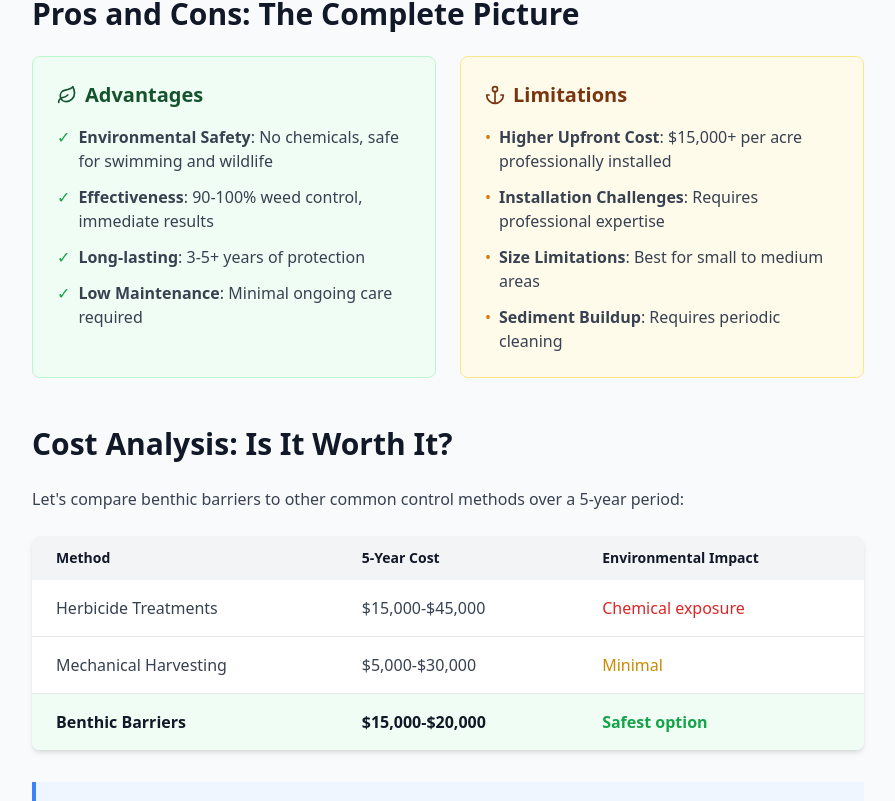
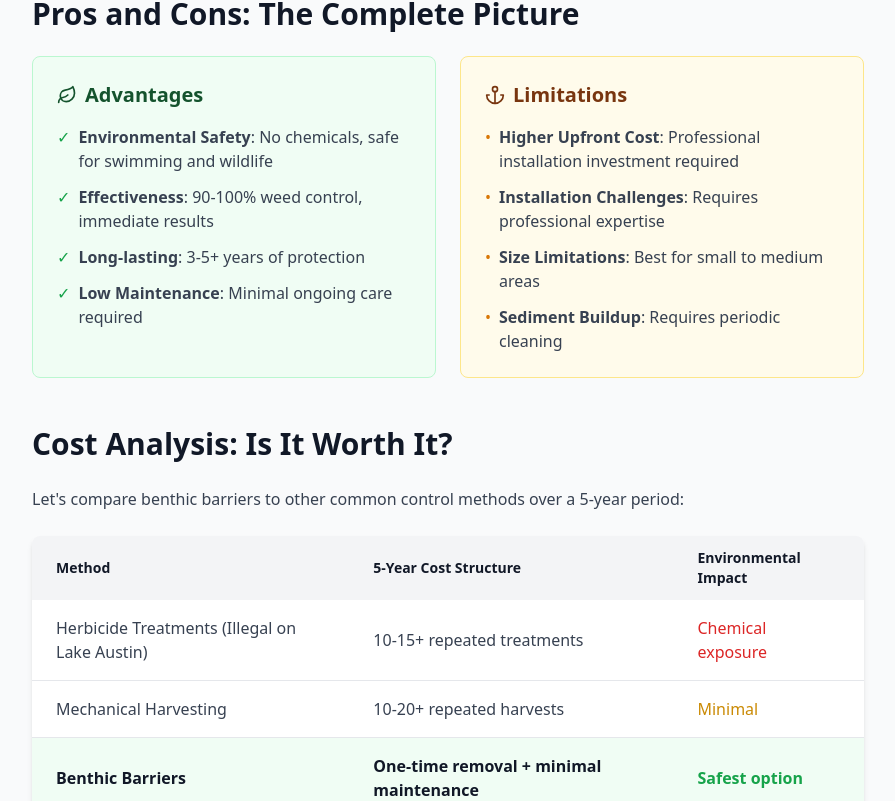
Before and after one commit to captainhomeservices/firstdraftrepository, a React (Vite) app: page /blog/benthic-barriers-complete-guide in a window 1280 px wide. Shown: the part 4159-4960 px from the top of the page, without its empty margins (192-1087 px from the left). Built offline with nearby package versions, Linux system fonts and the light colour scheme.

Commit message:
Updated Benthic Barriers Complete Guide to Lake Bottom Weed Control.md

```diff
--- a/src/pages/blog/BenthicBarriersGuidePage.tsx
+++ b/src/pages/blog/BenthicBarriersGuidePage.tsx
@@ -246,7 +246,7 @@ const BenthicBarriersGuidePage = () => {
               <ul className="space-y-3 text-gray-700">
                 <li className="flex items-start">
                   <span className="text-amber-600 mr-2">•</span>
-                  <span><strong>Higher Upfront Cost</strong>: $15,000+ per acre professionally installed</span>
+                  <span><strong>Higher Upfront Cost</strong>: Professional installation investment required</span>
                 </li>
                 <li className="flex items-start">
                   <span className="text-amber-600 mr-2">•</span>
@@ -275,24 +275,24 @@ const BenthicBarriersGuidePage = () => {
               <thead className="bg-gray-100">
                 <tr>
                   <th className="px-6 py-3 text-left text-sm font-semibold text-gray-900">Method</th>
-                  <th className="px-6 py-3 text-left text-sm font-semibold text-gray-900">5-Year Cost</th>
+                  <th className="px-6 py-3 text-left text-sm font-semibold text-gray-900">5-Year Cost Structure</th>
                   <th className="px-6 py-3 text-left text-sm font-semibold text-gray-900">Environmental Impact</th>
                 </tr>
               </thead>
               <tbody className="divide-y divide-gray-200">
                 <tr>
-                  <td className="px-6 py-4 text-gray-700">Herbicide Treatments</td>
-                  <td className="px-6 py-4 text-gray-700">$15,000-$45,000</td>
+                  <td className="px-6 py-4 text-gray-700">Herbicide Treatments (Illegal on Lake Austin)</td>
+                  <td className="px-6 py-4 text-gray-700">10-15+ repeated treatments</td>
                   <td className="px-6 py-4 text-red-600">Chemical exposure</td>
                 </tr>
                 <tr>
                   <td className="px-6 py-4 text-gray-700">Mechanical Harvesting</td>
-                  <td className="px-6 py-4 text-gray-700">$5,000-$30,000</td>
+                  <td className="px-6 py-4 text-gray-700">10-20+ repeated harvests</td>
                   <td className="px-6 py-4 text-yellow-600">Minimal</td>
                 </tr>
                 <tr className="bg-green-50">
                   <td className="px-6 py-4 text-gray-900 font-semibold">Benthic Barriers</td>
-                  <td className="px-6 py-4 text-gray-900 font-semibold">$15,000-$20,000</td>
+                  <td className="px-6 py-4 text-gray-900 font-semibold">One-time removal + minimal maintenance</td>
                   <td className="px-6 py-4 text-green-600 font-semibold">Safest option</td>
                 </tr>
               </tbody>
@@ -305,7 +305,7 @@ const BenthicBarriersGuidePage = () => {
               <div>
                 <p className="text-blue-900 font-semibold mb-2">Cost-Effective Winner</p>
                 <p className="text-blue-800">
-                  Benthic barriers provide the best long-term value while being the most environmentally responsible choice. One installation replaces years of repeated treatments.
+                  Benthic barriers provide the best long-term value while being the most environmentally responsible choice. You remove vegetation once for installation, then only pay minimal maintenance fees—no repeated removal costs ever again.
                 </p>
               </div>
             </div>
```
Also changed, not shown: src/content/blog/Benthic Barriers Complete Guide to Lake Bottom Weed Control.md (+9 -7 lines).
